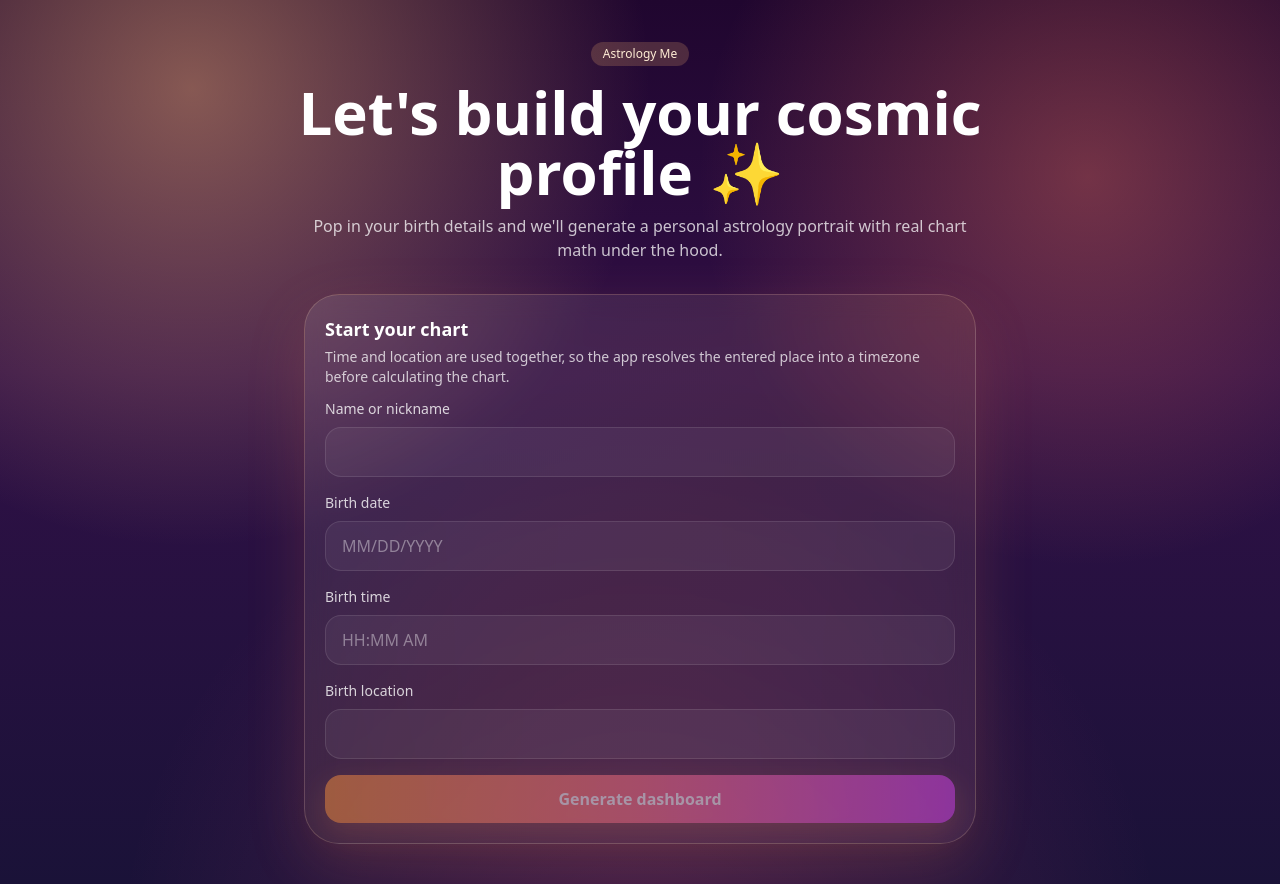
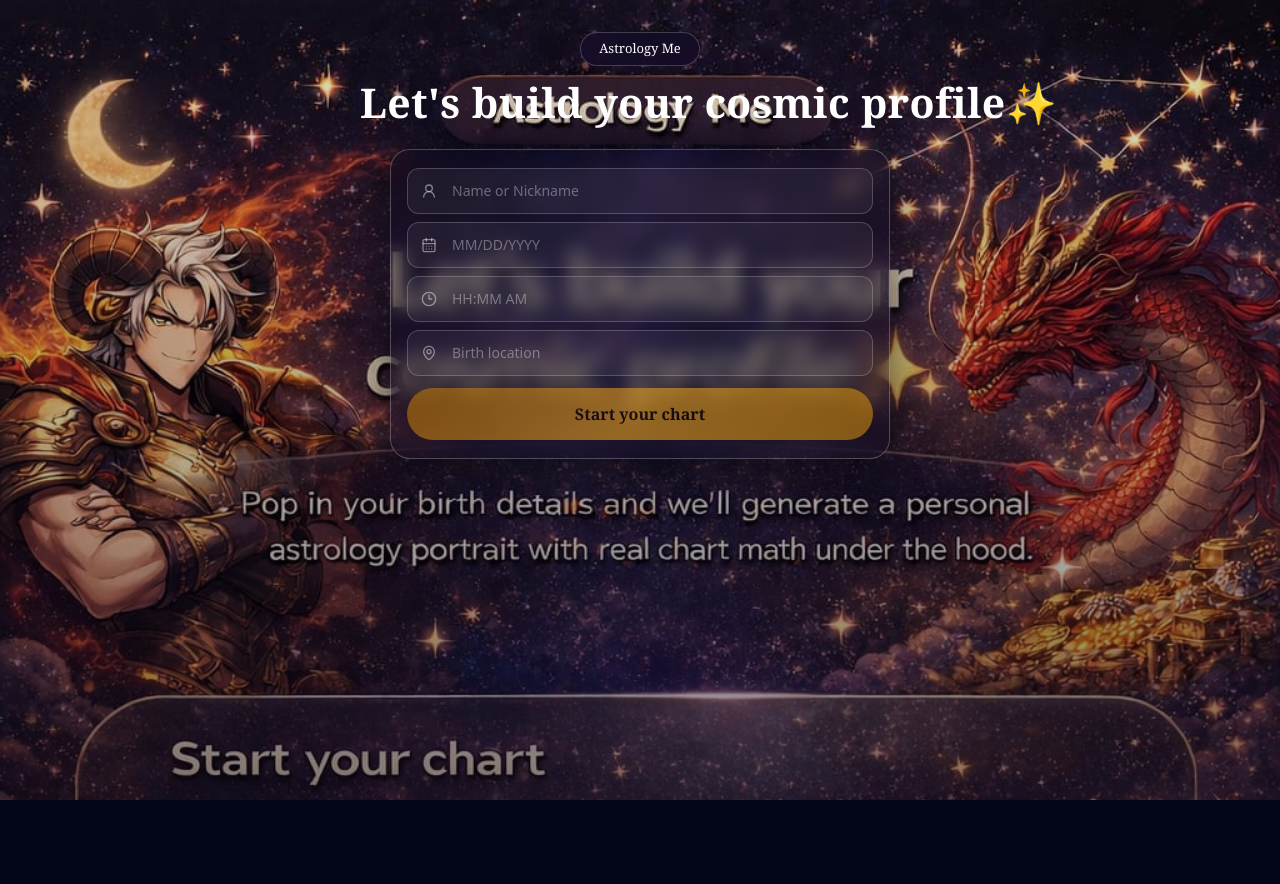
Before and after one commit to biggabig19-lab/astrology-me, a React (Vite) app: page / in a window 1280 px wide. After the commit the page ends 800 px from the top, so only its background shows below. Built offline with nearby package versions, Linux system fonts and the light colour scheme.

Commit message:
Landing heading: enforce centered alignment above form

```diff
--- a/src/App.jsx
+++ b/src/App.jsx
@@ -791,38 +791,151 @@ function Landing({ onSubmit }) {
   const disabled = !parseBirthDateToISO(form.birthDate) || !parseBirthTimeTo24h(form.birthTime) || !form.location;
 
   return (
-    <div className="min-h-screen bg-[radial-gradient(circle_at_15%_10%,_rgba(255,186,120,0.45),_transparent_34%),radial-gradient(circle_at_85%_20%,_rgba(255,125,93,0.35),_transparent_30%),radial-gradient(circle_at_50%_110%,_rgba(255,84,143,0.2),_transparent_45%),linear-gradient(180deg,#20062f_0%,#311047_42%,#1a1238_100%)] px-4 py-10 text-white">
-      <div className="mx-auto max-w-3xl">
-        <div className="mb-8 text-center">
-          <BadgePill className="bg-orange-300/20 text-orange-100">{APP_NAME}</BadgePill>
-          <h1 className="mt-4 text-4xl font-semibold leading-tight md:text-6xl">Let&apos;s build your cosmic profile ✨</h1>
-          <p className="mx-auto mt-3 max-w-2xl text-sm text-white/75 md:text-base">Pop in your birth details and we&apos;ll generate a personal astrology portrait with real chart math under the hood.</p>
+    <div
+      style={{
+        position: 'relative',
+        minHeight: '100vh',
+        backgroundImage: "url('/114673.jpeg'), radial-gradient(circle at 15% 10%, rgba(255,186,120,0.45), transparent 34%), radial-gradient(circle at 85% 20%, rgba(255,125,93,0.35), transparent 30%), radial-gradient(circle at 50% 110%, rgba(255,84,143,0.2), transparent 45%), linear-gradient(180deg, #20062f 0%, #311047 42%, #1a1238 100%)",
+        backgroundSize: 'cover',
+        backgroundPosition: 'center top',
+        backgroundRepeat: 'no-repeat',
+      }}
+    >
+      <div
+        style={{
+          position: 'absolute',
+          inset: 0,
+          background: 'linear-gradient(to bottom, rgba(8,2,18,0.12) 0%, rgba(8,2,18,0.28) 50%, rgba(8,2,18,0.48) 100%)',
+          zIndex: 0,
+          pointerEvents: 'none',
+        }}
+      />
+      <div
+        className="landing-content"
+        style={{
+          position: 'relative',
+          zIndex: 1,
+          display: 'flex',
+          flexDirection: 'column',
+          alignItems: 'center',
+          minHeight: '100vh',
+          paddingBottom: '40px',
+          maxWidth: '560px',
+          margin: '0 auto',
+          padding: '0 16px',
+        }}
+      >
+        <style>{`
+          input::placeholder { color: rgba(255,255,255,0.35) !important; }
+          @keyframes pulseGlow {
+            0%, 100% { box-shadow: 0 4px 20px rgba(200,130,10,0.3); }
+            50% { box-shadow: 0 4px 32px rgba(200,130,10,0.65); }
+          }
+          .landing-heading {
+            max-width: 560px;
+            letter-spacing: 0.01em;
+          }
+          .landing-subtitle {
+            max-width: 540px;
+          }
+          .landing-form-card {
+            max-width: 500px;
+            width: 100%;
+            margin-top: 22px;
+          }
+          @media (max-width: 640px) {
+            .landing-heading {
+              max-width: 100%;
+            }
+            .landing-subtitle,
+            .landing-form-card {
+              max-width: 100%;
+            }
+          }
+        `}</style>
+        <div
+          style={{
+            marginTop: '32px',
+            alignSelf: 'center',
+            background: 'rgba(20,10,40,0.7)',
+            border: '1px solid rgba(255,255,255,0.2)',
+            borderRadius: '999px',
+            padding: '6px 18px',
+            fontSize: '13px',
+            color: 'white',
+            backdropFilter: 'blur(8px)',
+            fontFamily: "'Cinzel', Georgia, serif",
+          }}
+        >
+          {APP_NAME}
         </div>
-
-        <div className="mx-auto max-w-2xl">
-          <Card className="rounded-[2.2rem] border border-orange-200/20 bg-gradient-to-br from-white/10 via-orange-300/10 to-rose-300/10 shadow-[0_20px_60px_rgba(255,136,77,0.16)] backdrop-blur-md">
-            <CardHeader>
-              <CardTitle>Start your chart</CardTitle>
-              <CardDescription className="text-white/75">Time and location are used together, so the app resolves the entered place into a timezone before calculating the chart.</CardDescription>
-            </CardHeader>
-            <CardContent className="space-y-4">
-              <div>
-                <label className="mb-2 block text-sm text-white/80">Name or nickname</label>
-                <Input value={form.name} onChange={(e) => update('name', e.target.value)} />
+        <h1
+          className="landing-heading"
+          style={{
+            alignSelf: 'center',
+            textAlign: 'center',
+            color: 'white',
+            fontWeight: 700,
+            fontSize: 'clamp(22px, 3.2vw, 44px)',
+            lineHeight: 1.2,
+            marginTop: '12px',
+            fontFamily: "'Cinzel', Georgia, serif",
+            whiteSpace: 'nowrap',
+          }}
+        >
+          Let&apos;s build your cosmic profile✨
+        </h1>
+        <div
+          className="landing-form-card"
+          style={{
+            background: 'rgba(10,5,30,0.28)',
+            border: '1px solid rgba(255,255,255,0.24)',
+            borderRadius: '20px',
+            padding: '18px 16px',
+            backdropFilter: 'blur(10px)',
+            boxShadow: '0 8px 40px rgba(0,0,0,0.5)',
+          }}
+        >
+          <div style={{ position: 'relative', marginBottom: '8px' }}>
+            <UserRound style={{ position: 'absolute', left: '14px', top: '50%', transform: 'translateY(-50%)', color: 'rgba(255,255,255,0.45)', width: 16, height: 16, pointerEvents: 'none' }} />
+            <input
+              type="text"
+              placeholder="Name or Nickname"
+              value={form.name}
+              onChange={(e) => update('name', e.target.value)}
+              style={{ width: '100%', height: '46px', background: 'rgba(255,255,255,0.055)', border: '1px solid rgba(255,255,255,0.2)', borderRadius: '12px', padding: '0 16px 0 44px', color: 'white', fontSize: '14px', outline: 'none' }}
+              onFocus={(e) => {
+                e.currentTarget.style.border = '1px solid rgba(232,160,32,0.5)';
+                e.currentTarget.style.boxShadow = '0 0 0 3px rgba(232,160,32,0.15)';
+              }}
+              onBlur={(e) => {
+                e.currentTarget.style.border = '1px solid rgba(255,255,255,0.12)';
+                e.currentTarget.style.boxShadow = 'none';
+              }}
+            />
           </div>
-              <div>
-                <label className="mb-2 block text-sm text-white/80">Birth date</label>
-                <Input
+          <div style={{ position: 'relative', marginBottom: '8px' }}>
+            <CalendarDays style={{ position: 'absolute', left: '14px', top: '50%', transform: 'translateY(-50%)', color: 'rgba(255,255,255,0.45)', width: 16, height: 16, pointerEvents: 'none' }} />
+            <input
               type="text"
               inputMode="numeric"
               placeholder="MM/DD/YYYY"
               value={form.birthDate}
               onChange={(e) => update('birthDate', formatBirthDateInput(e.target.value))}
+              style={{ width: '100%', height: '46px', background: 'rgba(255,255,255,0.055)', border: '1px solid rgba(255,255,255,0.2)', borderRadius: '12px', padding: '0 16px 0 44px', color: 'white', fontSize: '14px', outline: 'none' }}
+              onFocus={(e) => {
+                e.currentTarget.style.border = '1px solid rgba(232,160,32,0.5)';
+                e.currentTarget.style.boxShadow = '0 0 0 3px rgba(232,160,32,0.15)';
+              }}
+              onBlur={(e) => {
+                e.currentTarget.style.border = '1px solid rgba(255,255,255,0.12)';
+                e.currentTarget.style.boxShadow = 'none';
+              }}
             />
           </div>
-              <div>
-                <label className="mb-2 block text-sm text-white/80">Birth time</label>
-                <Input
+          <div style={{ position: 'relative', marginBottom: '8px' }}>
+            <Clock3 style={{ position: 'absolute', left: '14px', top: '50%', transform: 'translateY(-50%)', color: 'rgba(255,255,255,0.45)', width: 16, height: 16, pointerEvents: 'none' }} />
+            <input
               type="text"
               inputMode="text"
               placeholder="HH:MM AM"
@@ -834,15 +947,39 @@ function Landing({ onSubmit }) {
                   update('birthTime', toggleBirthTimePeriod(form.birthTime));
                 }
               }}
+              style={{ width: '100%', height: '46px', background: 'rgba(255,255,255,0.055)', border: '1px solid rgba(255,255,255,0.2)', borderRadius: '12px', padding: '0 16px 0 44px', color: 'white', fontSize: '14px', outline: 'none' }}
+              onFocus={(e) => {
+                e.currentTarget.style.border = '1px solid rgba(232,160,32,0.5)';
+                e.currentTarget.style.boxShadow = '0 0 0 3px rgba(232,160,32,0.15)';
+              }}
+              onBlur={(e) => {
+                e.currentTarget.style.border = '1px solid rgba(255,255,255,0.12)';
+                e.currentTarget.style.boxShadow = 'none';
+              }}
             />
           </div>
-              <div className="relative">
-                <label className="mb-2 block text-sm text-white/80">Birth location</label>
-                <Input value={form.location} onChange={(e) => update('location', e.target.value)} onFocus={() => { if (suggestions.length) setSuggestionsOpen(true); }} />
+          <div style={{ position: 'relative', marginBottom: '8px' }}>
+            <MapPin style={{ position: 'absolute', left: '14px', top: '50%', transform: 'translateY(-50%)', color: 'rgba(255,255,255,0.45)', width: 16, height: 16, pointerEvents: 'none' }} />
+            <input
+              type="text"
+              placeholder="Birth location"
+              value={form.location}
+              onChange={(e) => update('location', e.target.value)}
+              onFocus={(e) => {
+                if (suggestions.length) setSuggestionsOpen(true);
+                e.currentTarget.style.border = '1px solid rgba(232,160,32,0.5)';
+                e.currentTarget.style.boxShadow = '0 0 0 3px rgba(232,160,32,0.15)';
+              }}
+              style={{ width: '100%', height: '46px', background: 'rgba(255,255,255,0.055)', border: '1px solid rgba(255,255,255,0.2)', borderRadius: '12px', padding: '0 16px 0 44px', color: 'white', fontSize: '14px', outline: 'none' }}
+              onBlur={(e) => {
+                e.currentTarget.style.border = '1px solid rgba(255,255,255,0.12)';
+                e.currentTarget.style.boxShadow = 'none';
+              }}
+            />
             {suggestionsOpen && suggestions.length > 0 && (
               <div className="absolute z-20 mt-2 max-h-72 w-full overflow-y-auto rounded-2xl border border-white/10 bg-slate-950/95 shadow-2xl backdrop-blur-md">
                 {suggestions.map((place, idx) => (
-                      <button key={`${place.label}-${idx}`} type="button" onClick={() => chooseSuggestion(place)} className="block w-full border-b border-white/5 px-4 py-3 text-left text-sm text-white/90 hover:bg-white/10 last:border-b-0">
+                  <button key={`${place.label}-${idx}`} type="button" onMouseDown={(e) => e.preventDefault()} onClick={() => chooseSuggestion(place)} className="block w-full border-b border-white/5 px-4 py-3 text-left text-sm text-white/90 hover:bg-white/10 last:border-b-0">
                     <div className="font-medium">{place.label}</div>
                     <div className="mt-1 text-xs text-white/50">{place.timezone}</div>
                   </button>
@@ -857,11 +994,26 @@ function Landing({ onSubmit }) {
             </div>
           )}
           {error ? <div className="rounded-2xl border border-rose-300/20 bg-rose-500/10 p-3 text-sm text-rose-100">{error}</div> : null}
-              <button onClick={handleSubmit} disabled={disabled || loading} className="w-full rounded-2xl bg-gradient-to-r from-orange-400 via-rose-400 to-fuchsia-500 px-4 py-3 font-semibold text-white shadow-[0_10px_30px_rgba(255,138,76,0.35)] transition hover:brightness-105 disabled:opacity-50">
-                {loading ? 'Resolving location...' : 'Generate dashboard'}
+          <button
+            onClick={handleSubmit}
+            disabled={disabled || loading}
+            style={{
+              width: '100%',
+              height: '52px',
+              background: 'linear-gradient(135deg, #b8720a 0%, #e8a020 50%, #c8860a 100%)',
+              border: 'none',
+              borderRadius: '30px',
+              fontSize: '16px',
+              fontWeight: 700,
+              color: '#1a0a00',
+              fontFamily: "'Cinzel', Georgia, serif",
+              cursor: 'pointer',
+              marginTop: '4px',
+              opacity: disabled || loading ? 0.6 : 1,
+            }}
+          >
+            {loading ? 'Resolving location...' : 'Start your chart'}
           </button>
-            </CardContent>
-          </Card>
         </div>
       </div>
     </div>
```
Lines whose indentation alone changed are shown as unchanged.
